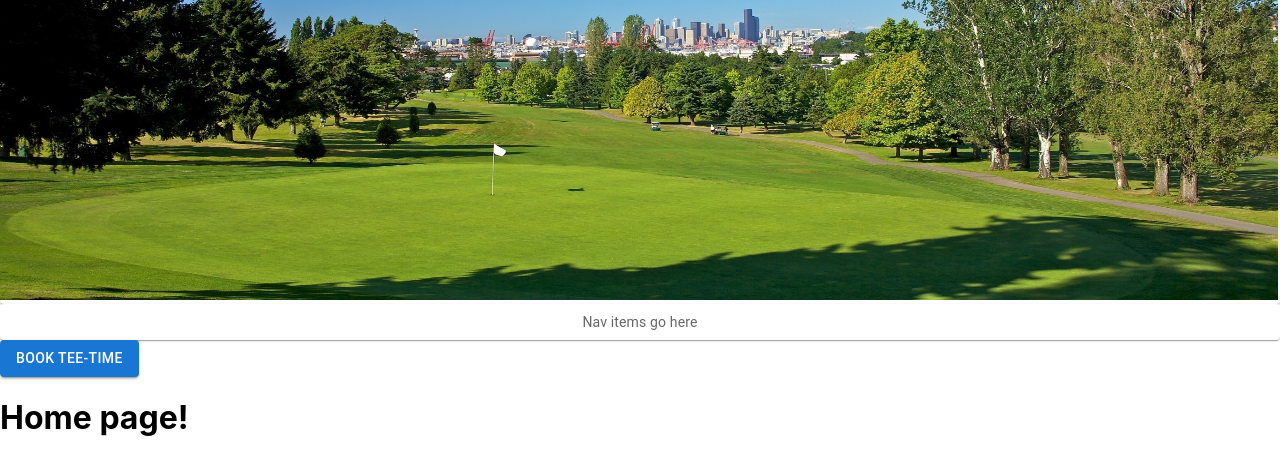
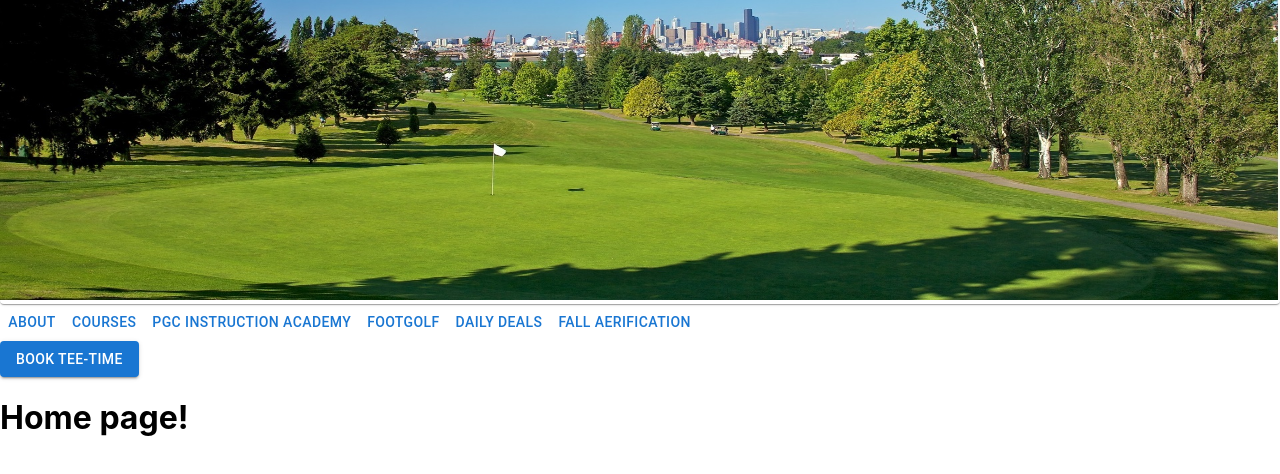
Before and after one commit to joyfullyx/premier-golf-mock, a React (Create React App) app: page / in a window 1280 px wide. Shown: the top 474 px of the page. Built offline with nearby package versions, Linux system fonts and the light colour scheme.

Commit message:
add menu items

```diff
--- a/src/components/Navigation/Nav.js
+++ b/src/components/Navigation/Nav.js
@@ -1,24 +1,95 @@
-import React from "react";
-import { styled } from "@mui/material/styles";
-import { Box, Paper, Grid } from "@mui/material";
+import * as React from "react";
+import Button from "@mui/material/Button";
+import Menu from "@mui/material/Menu";
+import MenuItem from "@mui/material/MenuItem";
 
-export default function Nav() {
-  const Item = styled(Paper)(({ theme }) => ({
-    ...theme.typography.body2,
-    padding: theme.spacing(1),
-    textAlign: "center",
-    color: theme.palette.text.secondary,
-  }));
+export default function BasicMenu() {
+  const [anchorEl, setAnchorEl] = React.useState(null);
+  const open = Boolean(anchorEl);
+  const handleClick = (event) => {
+    setAnchorEl(event.currentTarget);
+  };
+  const handleClose = () => {
+    setAnchorEl(null);
+  };
 
   return (
     <div>
-      <Box sx={{ flexGrow: 1 }}>
-        <Grid container spacing={2}>
-          <Grid item xs={12}>
-            <Item>Nav items go here</Item>
-          </Grid>
-        </Grid>
-      </Box>
+      <Button
+        id="basic-button"
+        aria-controls="basic-menu"
+        aria-haspopup="true"
+        aria-expanded={open ? "true" : undefined}
+        // onClick={handleClick}
+      >
+        About
+      </Button>
+      <Button
+        id="basic-button"
+        aria-controls="basic-menu"
+        aria-haspopup="true"
+        aria-expanded={open ? "true" : undefined}
+        onMouseOver={handleClick}
+      >
+        Courses
+      </Button>
+      <Menu
+        id="basic-menu"
+        anchorEl={anchorEl}
+        open={open}
+        onClose={handleClose}
+        MenuListProps={{
+          "aria-labelledby": "basic-button",
+        }}
+      >
+        <MenuItem onClick={handleClose}>Interbay Golf Center</MenuItem>
+        <MenuItem onClick={handleClose}>Jackson Park Golf Course</MenuItem>
+        <MenuItem onClick={handleClose}>Jefferson Park Golf Course</MenuItem>
+        <MenuItem onClick={handleClose}>West Seattle Golf Course</MenuItem>
+        <MenuItem onClick={handleClose}>Bellevue Golf Course</MenuItem>
+        <MenuItem onClick={handleClose}>Crossroads Par 3 Golf Course</MenuItem>
+        <MenuItem onClick={handleClose}>Legion Memorial Golf Course</MenuItem>
+        <MenuItem onClick={handleClose}>Walter E. Hall Golf Course</MenuItem>
+        <MenuItem onClick={handleClose}>Lynnwood Golf Course</MenuItem>
+        <MenuItem onClick={handleClose}>Cedarcrest Golf Course</MenuItem>
+        <MenuItem onClick={handleClose}>Lake Padden Golf Course</MenuItem>
+      </Menu>
+      <Button
+        id="basic-button"
+        aria-controls="basic-menu"
+        aria-haspopup="true"
+        aria-expanded={open ? "true" : undefined}
+        // onClick={handleClick}
+      >
+        PGC Instruction Academy
+      </Button>
+      <Button
+        id="basic-button"
+        aria-controls="basic-menu"
+        aria-haspopup="true"
+        aria-expanded={open ? "true" : undefined}
+        // onClick={handleClick}
+      >
+        Footgolf
+      </Button>
+      <Button
+        id="basic-button"
+        aria-controls="basic-menu"
+        aria-haspopup="true"
+        aria-expanded={open ? "true" : undefined}
+        // onClick={handleClick}
+      >
+        Daily Deals
+      </Button>
+      <Button
+        id="basic-button"
+        aria-controls="basic-menu"
+        aria-haspopup="true"
+        aria-expanded={open ? "true" : undefined}
+        // onClick={handleClick}
+      >
+        Fall Aerification
+      </Button>
     </div>
   );
 }
```
